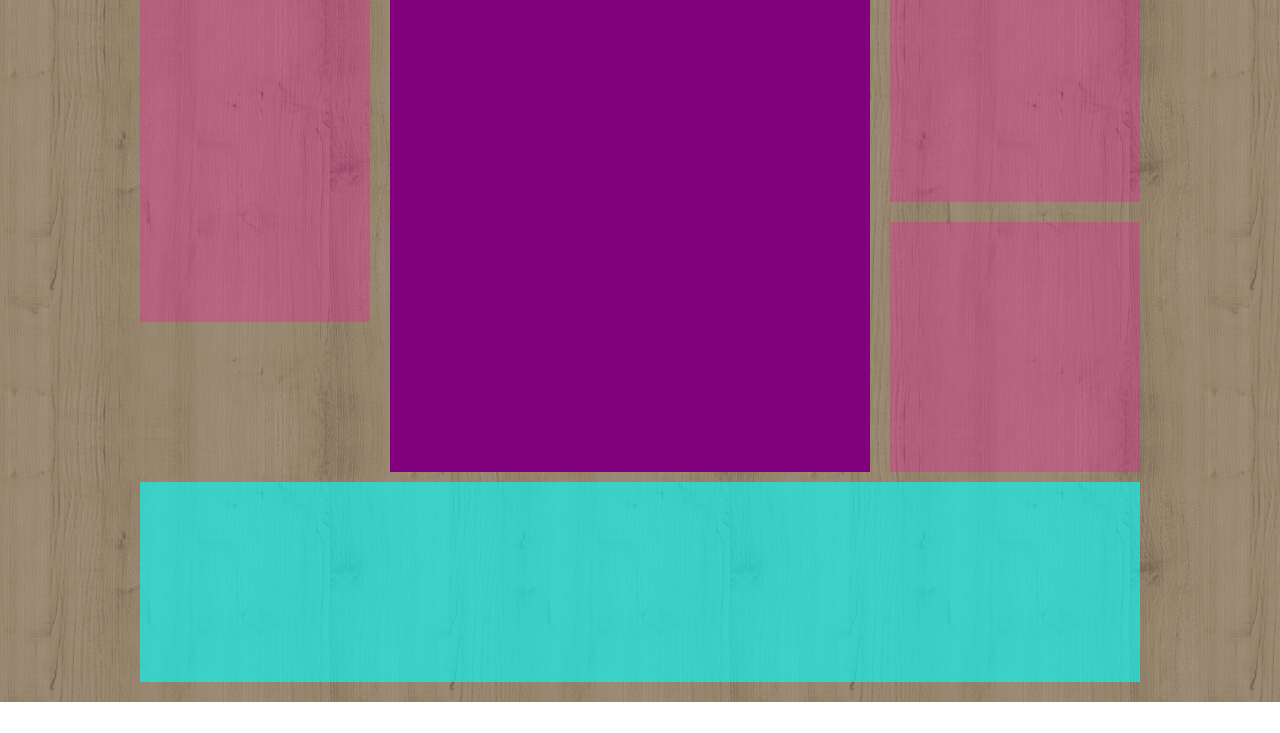
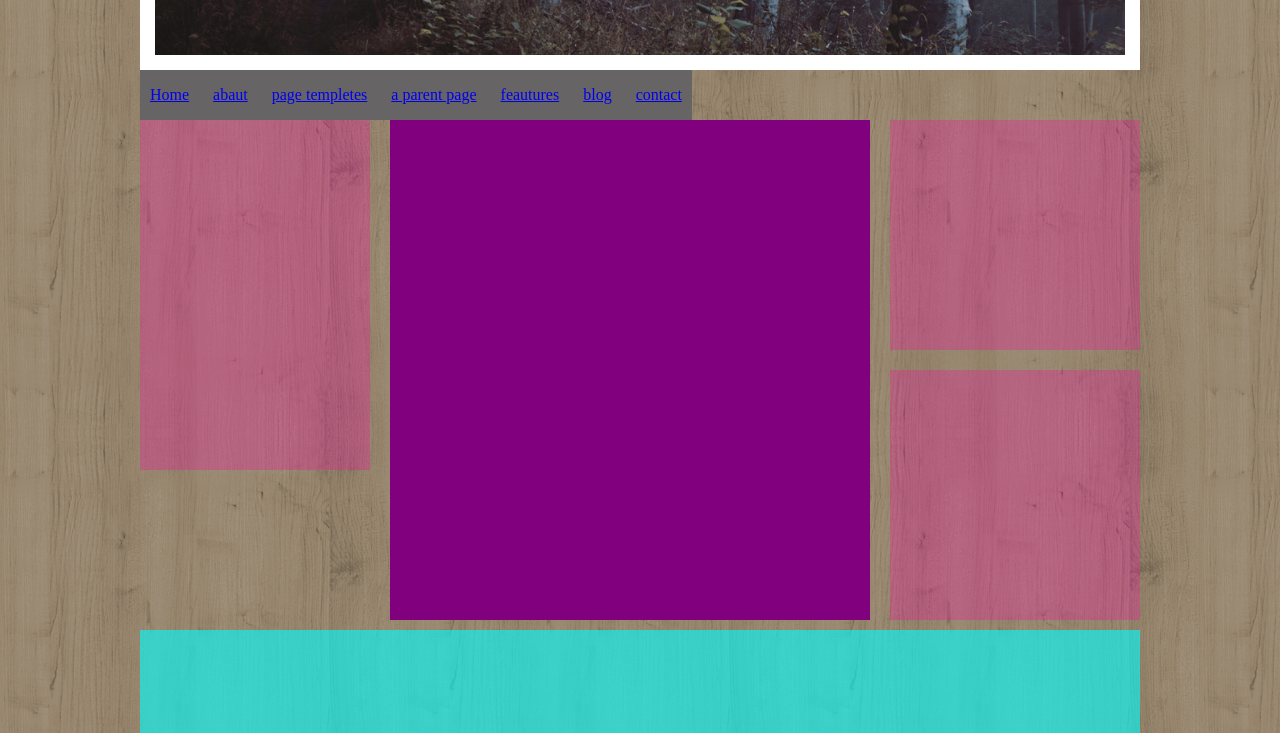
Before and after one commit to GiuseppeColucci/htmlcss-wp, a plain HTML site: page index.html in a window 1280 px wide. Shown: the part 367-1100 px from the top of the page. Before the commit the page ends 1069 px from the top, so only its background shows below. Drawn offline with Linux system fonts and the light colour scheme.

Commit message:
alements nav

```diff
--- a/css/styles.css
+++ b/css/styles.css
@@ -14,6 +14,7 @@
     }
 
     .header-up{
+      padding: 50px 5px;
       background-image: url(../img/natural-header.jpg);
       background-size: cover;
       text-align: center;
@@ -26,6 +27,16 @@
 
     .header-up h2{
       color: #fff;
+    }
+    /* <!-- NAVIGAZIONE --> */
+    .link{
+      background-color:#666464;
+      text-align: center;
+      display: inline-block;
+    }
+    .link .list li {
+      display: inline-block;
+      padding: 0 10px;
     }
 
 
--- a/index.html
+++ b/index.html
@@ -17,6 +17,33 @@
         <h2>ANOTHER BEATIFUL ORGANIC THEME</h2>
       </div>
     </header>
+    <!-- NAVIGAZIONE -->
+    <nav class="link">
+      <ul class="list">
+        <li>
+          <a href="#">Home</a>
+        </li>
+        <li>
+          <a href="#">abaut</a>
+        </li>
+        <li>
+          <a href="#">page templetes</a>
+        </li>
+        <li>
+          <a href="#">a parent page</a>
+        </li>
+        <li>
+          <a href="#">feautures</a>
+        </li>
+        <li>
+          <a href="#">blog</a>
+        </li>
+        <li>
+          <a href="#">contact</a>
+        </li>
+      </ul>
+    </nav>
+    <!-- FINE NAVIGAZIONE -->
 
 
     <!-- contenitori centrali -->
```
